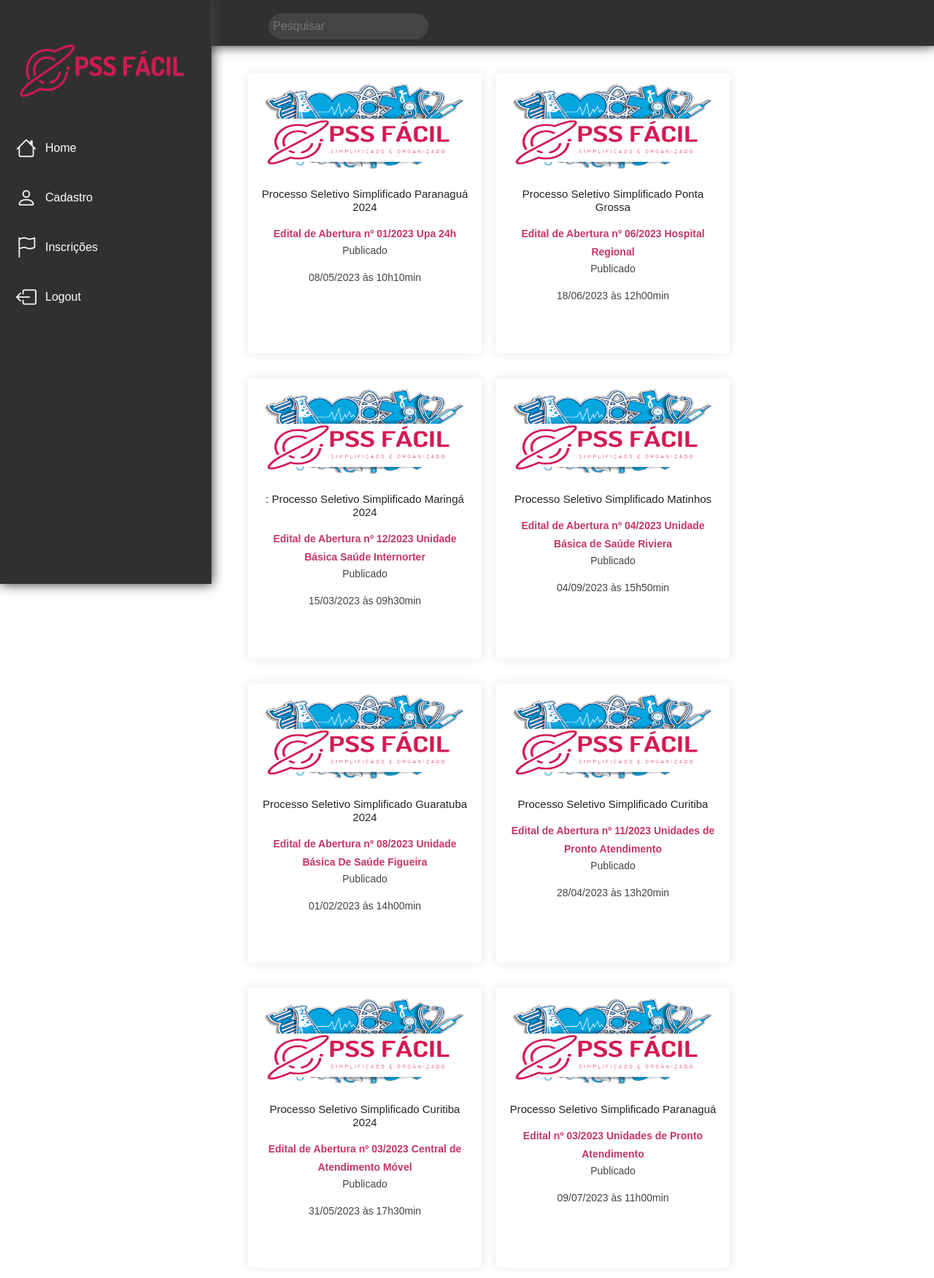
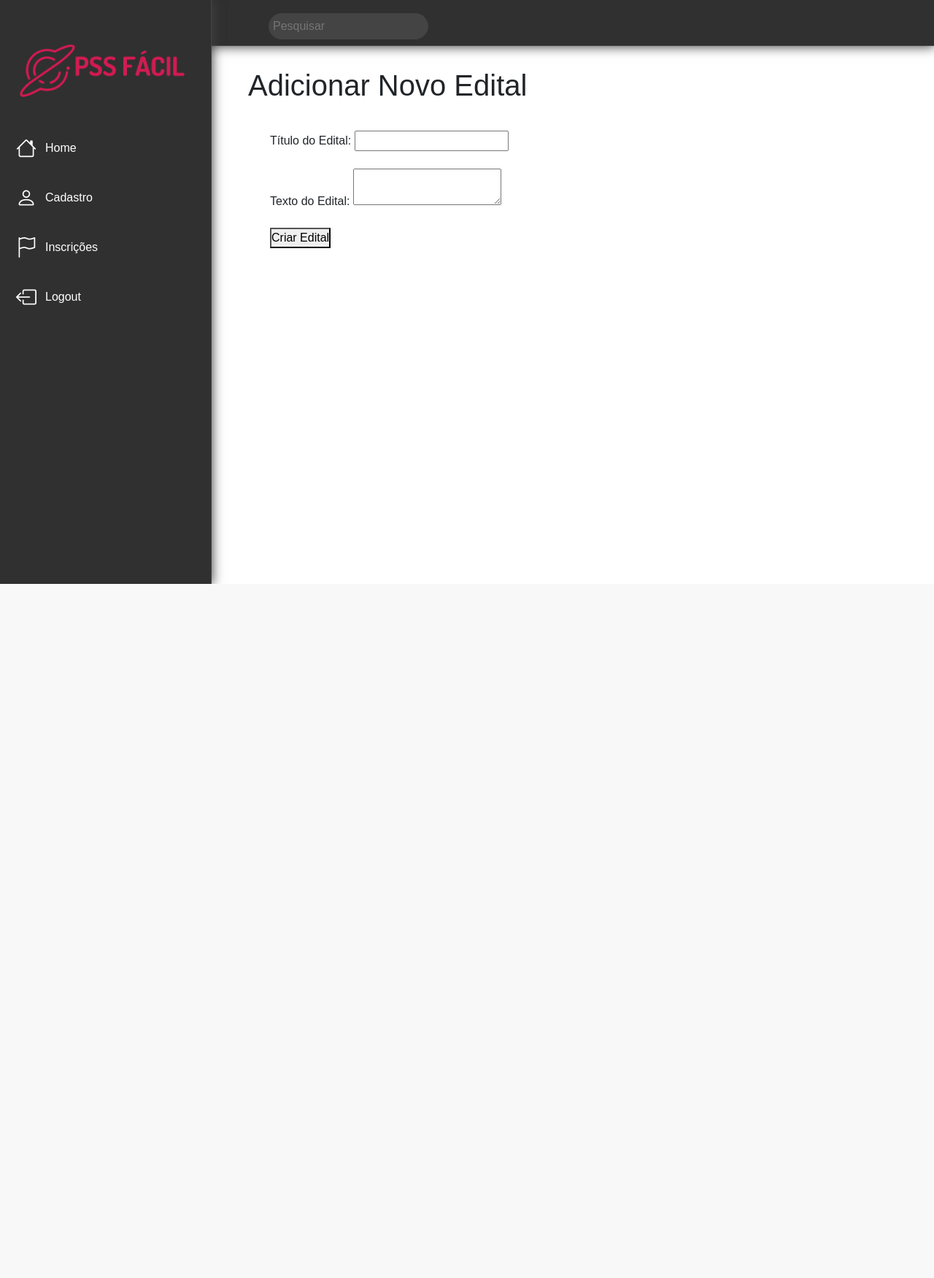
Before and after one commit to leidery/PSS---Projeto, a PHP site: page /PSS-main/area-empregador.php in a window 1280 px wide. Shown: the whole page at 73% size. After the commit the page ends 800 px from the top, so only its background shows below. Run offline with PHP 8.4, Linux system fonts and the light colour scheme; a user stored in the database is signed in; data comes from the database, SQL or seed files in the repository; both versions use the stored data as it was after the commit.

Commit message:
Adicionado função para permitir que empregadores postem novos editais no banco de dados. Ainda não é possível ver esses editais no site, apenas no banco de dados.

```diff
--- a/PSS-main/area-empregador.php
+++ b/PSS-main/area-empregador.php
@@ -1,5 +1,8 @@
 <?php
+
 session_start();
+
+include "conn.php";
 
 // if (isset($_GET['logout'])) {
 //     session_unset(); // Limpa os dados da sessão
@@ -12,6 +15,25 @@ session_start();
 if (!isset($_SESSION['login'])) {
     header('location: entrar.php');
     exit();
+}
+
+if (isset($_SESSION['login'])) {
+    $consulta_dados = $conn->prepare('SELECT * FROM `tb_empregador` WHERE id_empregador = :pId_empregador');
+    $consulta_dados->bindValue(':pId_empregador', $_SESSION['login']);
+    $consulta_dados->execute();
+    $row_dados = $consulta_dados->fetch();
+}
+
+if (isset($_POST['criar-edital'])) {
+    $titulo_edital = $_POST['titulo-edital'];
+    $texto_edital = $_POST['text-edital'];
+
+    $gravar = $conn->prepare('INSERT INTO `empregador_editais` (`id_empregador`, `conteudo_edital`, `titulo_edital`)
+                                                              VALUES (:pId_empregador, :pConteudo_edital, :pTitulo_edital)');
+    $gravar->bindValue(':pId_empregador', $_SESSION['login']);
+    $gravar->bindValue(':pTitulo_edital', $titulo_edital);
+    $gravar->bindValue(':pConteudo_edital', $texto_edital);
+    $gravar->execute();
 }
 
 ?>
@@ -71,110 +93,16 @@ include "headHTML.php"
 
     <main class="main">
         <section class="grid-pss">
-            <div class="card-estilo-1">
-                <img src="img/zero02.png" class="card-img-top" alt="PSS Fácil">
-                <div class="card-body">
-                    <h4 class="card-title">Processo Seletivo Simplificado Paranaguá<br>2024</h4>
-                    <a href="formulario.php" class="cards-texto-pss">
-                        <p class="card-text">
-                            Edital de Abertura nº 01/2023 Upa 24h
-                        </p>
-                    </a>
-                    <p>Publicado</p>
-                    <p>08/05/2023 às 10h10min</p>
-                </div>
-            </div>
-            <div class="card-estilo-2">
-                <img src="img/zero02.png" class="card-img-top" alt="PSS Fácil">
-                <div class="card-body">
-                    <h5 class="card-title">Processo Seletivo Simplificado Ponta Grossa</h5>
-                    <a href="formulario.php" class="cards-texto-pss">
-                        <p class="card-text">
-                            Edital de Abertura nº 06/2023 Hospital Regional
-                        </p>
-                    </a>
-                    <p>Publicado</p>
-                    <p>18/06/2023 às 12h00min</p>
-                </div>
-            </div>
-            <div class="card-estilo-1">
-                <img src="img/zero02.png" class="card-img-top" alt="PSS Fácil">
-                <div class="card-body">
-                    <h5 class="card-title">: Processo Seletivo Simplificado Maringá<br>2024</h5>
-                    <a href="formulario.php" class="cards-texto-pss">
-                        <p class="card-text">
-                            Edital de Abertura nº 12/2023 Unidade Básica Saúde Internorter
-                        </p>
-                    </a>
-                    <p>Publicado</p>
-                    <p>15/03/2023 às 09h30min</p>
-                </div>
-            </div>
-            <div class="card-estilo-2">
-                <img src="img/zero02.png" class="card-img-top" alt="PSS Fácil">
-                <div class="card-body">
-                    <h5 class="card-title">Processo Seletivo Simplificado Matinhos</h5>
-                    <a href="formulario.php" class="cards-texto-pss">
-                        <p class="card-text">
-                            Edital de Abertura nº 04/2023 Unidade Básica de Saúde Riviera
-                        </p>
-                    </a>
-                    <p>Publicado</p>
-                    <p>04/09/2023 às 15h50min</p>
-                </div>
-            </div>
-            <div class="card-estilo-1">
-                <img src="img/zero02.png" class="card-img-top" alt="PSS Fácil">
-                <div class="card-body">
-                    <h5 class="card-title">Processo Seletivo Simplificado Guaratuba<br>2024</h5>
-                    <a href="formulario.php" class="cards-texto-pss">
-                        <p class="card-text">
-                            Edital de Abertura nº 08/2023 Unidade Básica De Saúde Figueira
-                        </p>
-                    </a>
-                    <p>Publicado</p>
-                    <p>01/02/2023 às 14h00min</p>
-                </div>
-            </div>
-            <div class="card-estilo-2">
-                <img src="img/zero02.png" class="card-img-top" alt="PSS Fácil">
-                <div class="card-body">
-                    <h5 class="card-title">Processo Seletivo Simplificado Curitiba</h5>
-                    <a href="formulario.php" class="cards-texto-pss">
-                        <p class="card-text">
-                            Edital de Abertura nº 11/2023 Unidades de Pronto Atendimento
-                        </p>
-                    </a>
-                    <p>Publicado</p>
-                    <p>28/04/2023 às 13h20min</p>
-                </div>
-            </div>
-            <div class="card-estilo-1">
-                <img src="img/zero02.png" class="card-img-top" alt="PSS Fácil">
-                <div class="card-body">
-                    <h5 class="card-title">Processo Seletivo Simplificado Curitiba<br>2024</h5>
-                    <a href="formulario.php" class="cards-texto-pss">
-                        <p class="card-text">
-                            Edital de Abertura nº 03/2023 Central de Atendimento Móvel
-                        </p>
-                    </a>
-                    <p>Publicado</p>
-                    <p>31/05/2023 às 17h30min</p>
-                </div>
-            </div>
-            <div class="card-estilo-2">
-                <img src="img/zero02.png" class="card-img-top" alt="PSS Fácil">
-                <div class="card-body">
-                    <h5 class="card-title">Processo Seletivo Simplificado Paranaguá</h5>
-                    <a href="formulario.php" class="cards-texto-pss">
-                        <p class="card-text">
-                            Edital nº 03/2023 Unidades de Pronto Atendimento
-                        </p>
-                    </a>
-                    <p>Publicado</p>
-                    <p>09/07/2023 às 11h00min</p>
-                </div>
-            </div>
+            <h1>Adicionar Novo Edital</h1>
+            <form action="" method="POST">
+                <label for="titulo-edital">Título do Edital:</label>
+                <input type="text" id="titulo-edital" name="titulo-edital" required><br><br>
+
+                <label for="text-edital">Texto do Edital:</label>
+                <textarea id="text-edital" name="text-edital" required></textarea><br><br>
+
+                <button type="submit" name="criar-edital">Criar Edital</button>
+            </form>
         </section>
     </main>
 
--- a/PSS-main/conn.php
+++ b/PSS-main/conn.php
@@ -1,3 +1 @@
-<?php
-$conn=new PDO('mysql:host=localhost;dbname=pss_facil','root','');
-?>
+<?php $conn = new PDO('mysql:host=localhost;dbname=pss_facil', 'root', '');
```
Also changed, not shown: PSS-main/sql/pss_facil.sql (+35 -1 lines).
